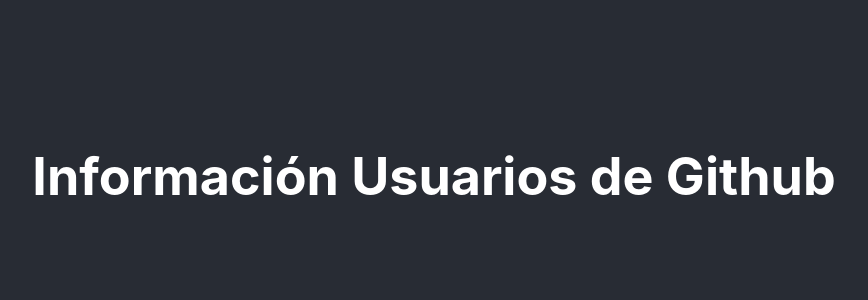
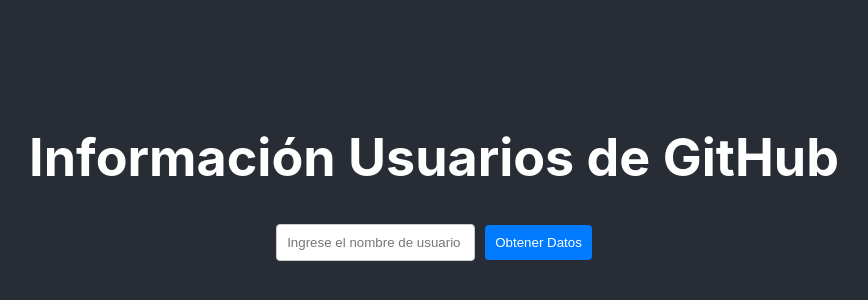
Before and after one commit to CarolJVelez/Proyecto_React, a React (Create React App) app in the folder github-user-app/: page / in a window 1280 px wide. Shown: the part 224-524 px from the top of the page, without its empty margins (206-1074 px from the left). Built offline with nearby package versions, Linux system fonts and the light colour scheme.

Commit message:
Diseño del input y boton con sus estilos

```diff
--- a/github-user-app/src/App.css
+++ b/github-user-app/src/App.css
@@ -28,6 +28,33 @@
   color: #61dafb;
 }
 
+.contenedor {
+  display: flex;
+  align-items: center;
+  gap: 10px;
+}
+
+input[type="text"] {
+  padding: 10px;
+  border: 1px solid #ccc;
+  border-radius: 4px;
+  flex: 1;
+}
+
+button[type="submit"] {
+  padding: 10px;
+  background-color: #007bff;
+  color: #fff;
+  border: none;
+  border-radius: 4px;
+  cursor: pointer;
+  transition: background-color 0.3s ease;
+}
+
+button[type="submit"]:hover {
+  background-color: #0056b3;
+}
+
 @keyframes App-logo-spin {
   from {
     transform: rotate(0deg);
--- a/github-user-app/src/App.js
+++ b/github-user-app/src/App.js
@@ -1,13 +1,13 @@
 import './App.css';
 import React from 'react';
 import GitHubUser from './GitHubUser';
-import './App.css';
+
 
 function App() {
   return (
     <div className="App">
       <header className="App-header">
-        <h1>Información Usuarios de Github</h1>
+        <h1>Información Usuarios de GitHub</h1>
         <GitHubUser />
       </header>
     </div>
--- a/github-user-app/src/GitHubUser.js
+++ b/github-user-app/src/GitHubUser.js
@@ -6,6 +6,7 @@
     const [datosUsuario, setUserData] = useState(null);//datos del usuarioGithub
     const [repositorio, setRepos] = useState([]);//lista
 
+    //Funcion para obtener datos del usuario
     const buscarDatosUsuario = async () => {
         try {
             const respuesta = await fetch(`url`);
@@ -16,8 +17,25 @@
             const infoReposi = await respuestaRepositorio.json();
             setRepos(infoReposi);
         } catch (error) {
-      console.error('No se pudieron obtener datos del usuario: ' + nombreUsuario , error);
+            console.error('No se pudieron obtener datos del usuario: ' + nombreUsuario, error);
         }
     };
+
+    return (
+        <div>
+            <div className="contenedor">
+                <input
+                    type="text"
+                    value={nombreUsuario}
+                    onChange={(e) => setUsername(e.target.value)}
+                    placeholder="Ingrese el nombre de usuario"
+                />
+                <button type="submit" onClick={buscarDatosUsuario}>Obtener Datos</button>
+            </div>
+
+        </div>
+    );
+
+
 }
 export default GitHubUser;
```
Lines whose indentation alone changed are shown as unchanged.
